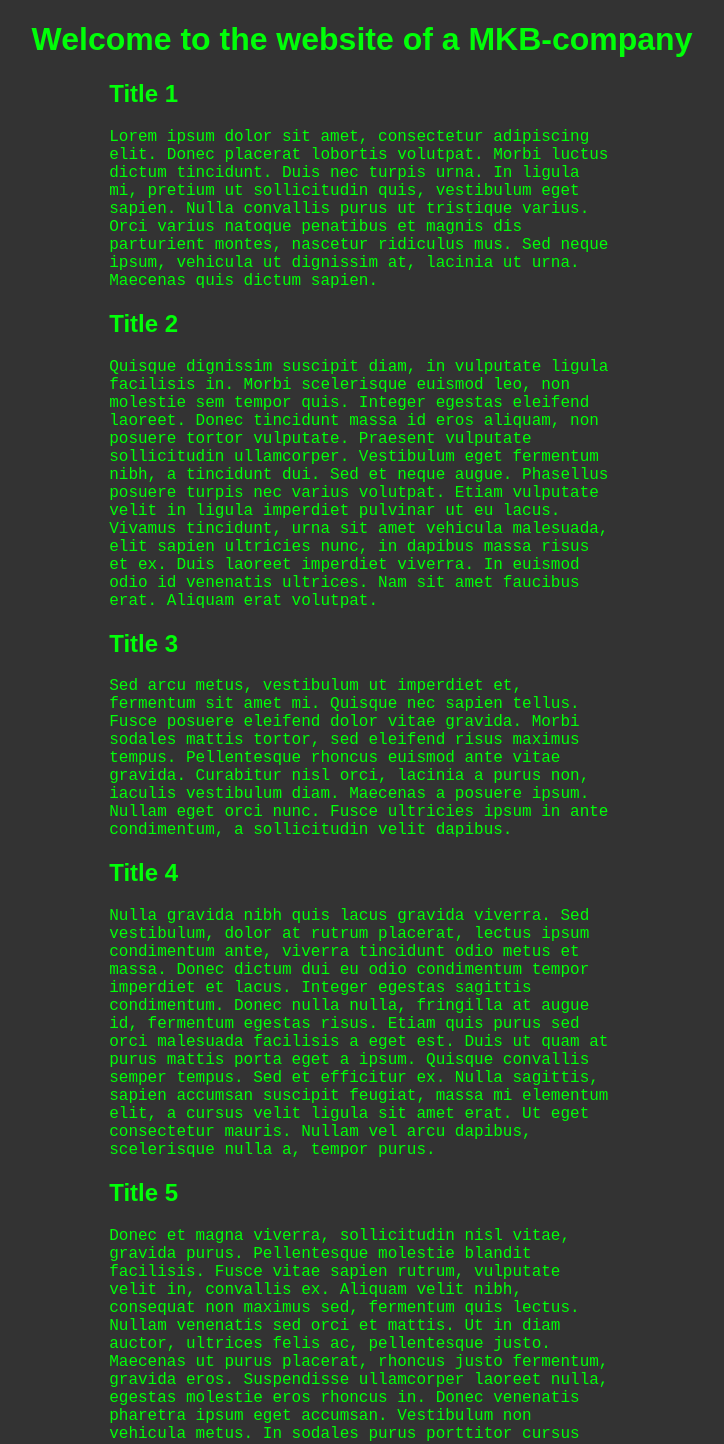
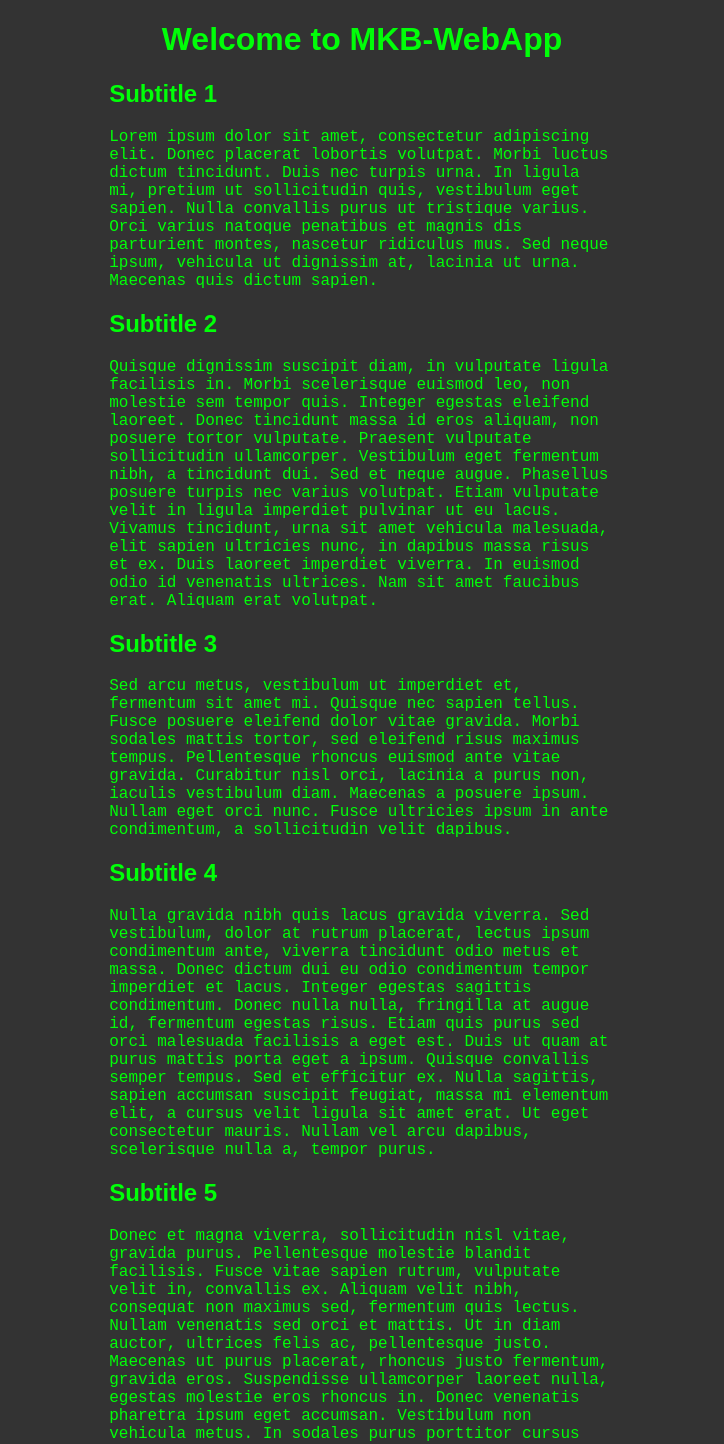
Before and after one commit to cdorsman/MKB-WebApp-python, a Flask app: page / in a window 1280 px wide. Shown: the top 1444 px of the page, without its empty margins (278-1002 px from the left). Run offline with Flask 3, Linux system fonts and the light colour scheme.

Commit message:
Changed titles to subtitles

```diff
--- a/templates/index.html
+++ b/templates/index.html
@@ -20,7 +20,6 @@
     }
 
     h2 {
-        /* position: relative; */
         color: #00ff08;
         font-family: "Arial", sans-serif;
         margin-left: 30%;
@@ -30,24 +29,24 @@
     <title>MKB-WebApp</title>
 </head>
 <body>
-    <h1>Welcome to the website of a MKB-company</h1>
-    <h2>Title 1</h2>
+    <h1>Welcome to MKB-WebApp</h1>
+    <h2>Subtitle 1</h2>
     <p class="sections">
       Lorem ipsum dolor sit amet, consectetur adipiscing elit. Donec placerat lobortis volutpat. Morbi luctus dictum tincidunt. Duis nec turpis urna. In ligula mi, pretium ut sollicitudin quis, vestibulum eget sapien. Nulla convallis purus ut tristique varius. Orci varius natoque penatibus et magnis dis parturient montes, nascetur ridiculus mus. Sed neque ipsum, vehicula ut dignissim at, lacinia ut urna. Maecenas quis dictum sapien.
     </p>
-    <h2>Title 2</h2>
+    <h2>Subtitle 2</h2>
     <p class="sections">
     Quisque dignissim suscipit diam, in vulputate ligula facilisis in. Morbi scelerisque euismod leo, non molestie sem tempor quis. Integer egestas eleifend laoreet. Donec tincidunt massa id eros aliquam, non posuere tortor vulputate. Praesent vulputate sollicitudin ullamcorper. Vestibulum eget fermentum nibh, a tincidunt dui. Sed et neque augue. Phasellus posuere turpis nec varius volutpat. Etiam vulputate velit in ligula imperdiet pulvinar ut eu lacus. Vivamus tincidunt, urna sit amet vehicula malesuada, elit sapien ultricies nunc, in dapibus massa risus et ex. Duis laoreet imperdiet viverra. In euismod odio id venenatis ultrices. Nam sit amet faucibus erat. Aliquam erat volutpat.
     </p>
-    <h2>Title 3</h2>
+    <h2>Subtitle 3</h2>
     <p class="sections">
       Sed arcu metus, vestibulum ut imperdiet et, fermentum sit amet mi. Quisque nec sapien tellus. Fusce posuere eleifend dolor vitae gravida. Morbi sodales mattis tortor, sed eleifend risus maximus tempus. Pellentesque rhoncus euismod ante vitae gravida. Curabitur nisl orci, lacinia a purus non, iaculis vestibulum diam. Maecenas a posuere ipsum. Nullam eget orci nunc. Fusce ultricies ipsum in ante condimentum, a sollicitudin velit dapibus.
     </p>
-    <h2>Title 4</h2>
+    <h2>Subtitle 4</h2>
     <p class="sections">
       Nulla gravida nibh quis lacus gravida viverra. Sed vestibulum, dolor at rutrum placerat, lectus ipsum condimentum ante, viverra tincidunt odio metus et massa. Donec dictum dui eu odio condimentum tempor imperdiet et lacus. Integer egestas sagittis condimentum. Donec nulla nulla, fringilla at augue id, fermentum egestas risus. Etiam quis purus sed orci malesuada facilisis a eget est. Duis ut quam at purus mattis porta eget a ipsum. Quisque convallis semper tempus. Sed et efficitur ex. Nulla sagittis, sapien accumsan suscipit feugiat, massa mi elementum elit, a cursus velit ligula sit amet erat. Ut eget consectetur mauris. Nullam vel arcu dapibus, scelerisque nulla a, tempor purus.
     </p>
-    <h2>Title 5</h2>
+    <h2>Subtitle 5</h2>
     <p class="sections">
       Donec et magna viverra, sollicitudin nisl vitae, gravida purus. Pellentesque molestie blandit facilisis. Fusce vitae sapien rutrum, vulputate velit in, convallis ex. Aliquam velit nibh, consequat non maximus sed, fermentum quis lectus. Nullam venenatis sed orci et mattis. Ut in diam auctor, ultrices felis ac, pellentesque justo. Maecenas ut purus placerat, rhoncus justo fermentum, gravida eros. Suspendisse ullamcorper laoreet nulla, egestas molestie eros rhoncus in. Donec venenatis pharetra ipsum eget accumsan. Vestibulum non vehicula metus. In sodales purus porttitor cursus tristique. Quisque vitae blandit libero. Morbi dolor odio, pharetra eget ultrices in, maximus non
     </p>
```
